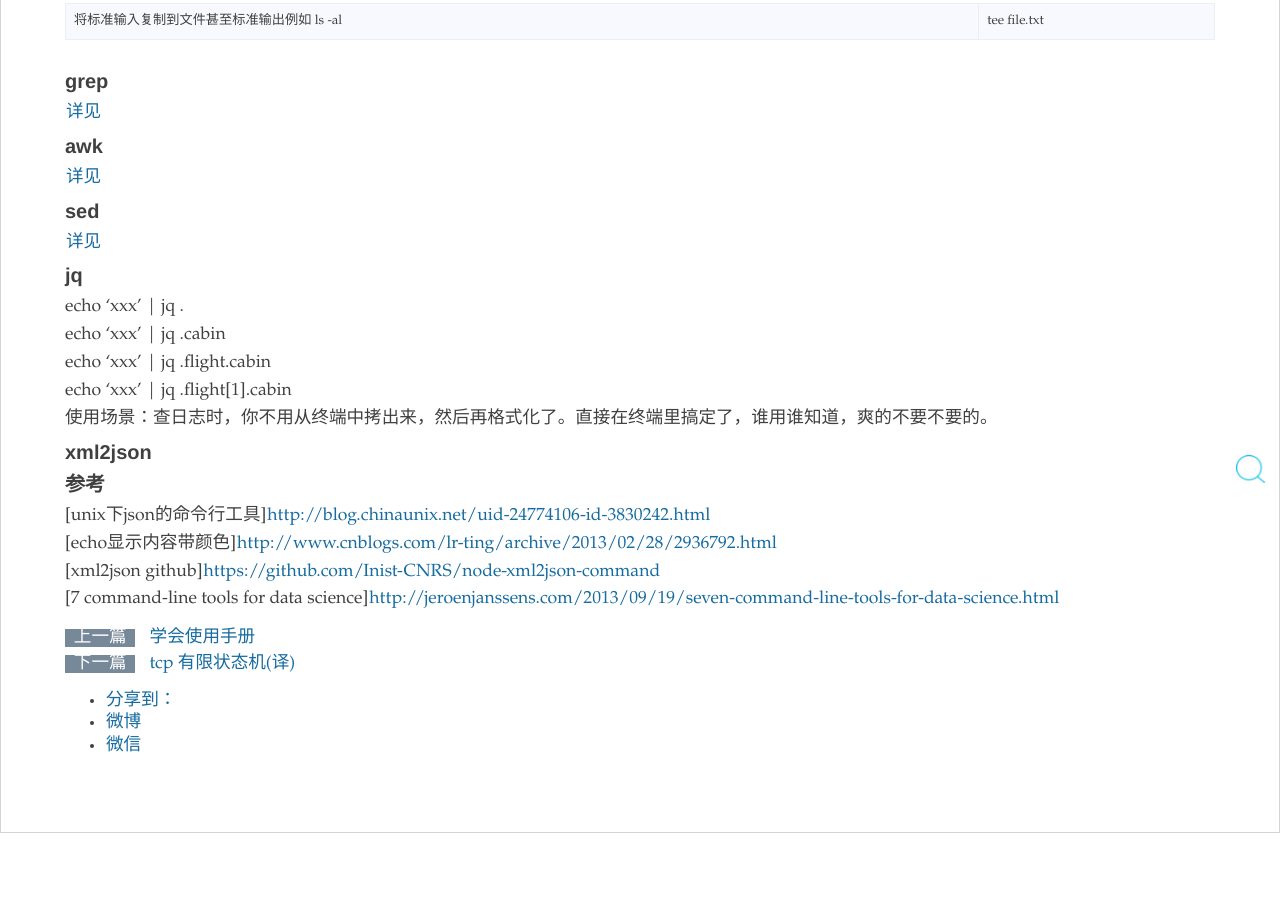
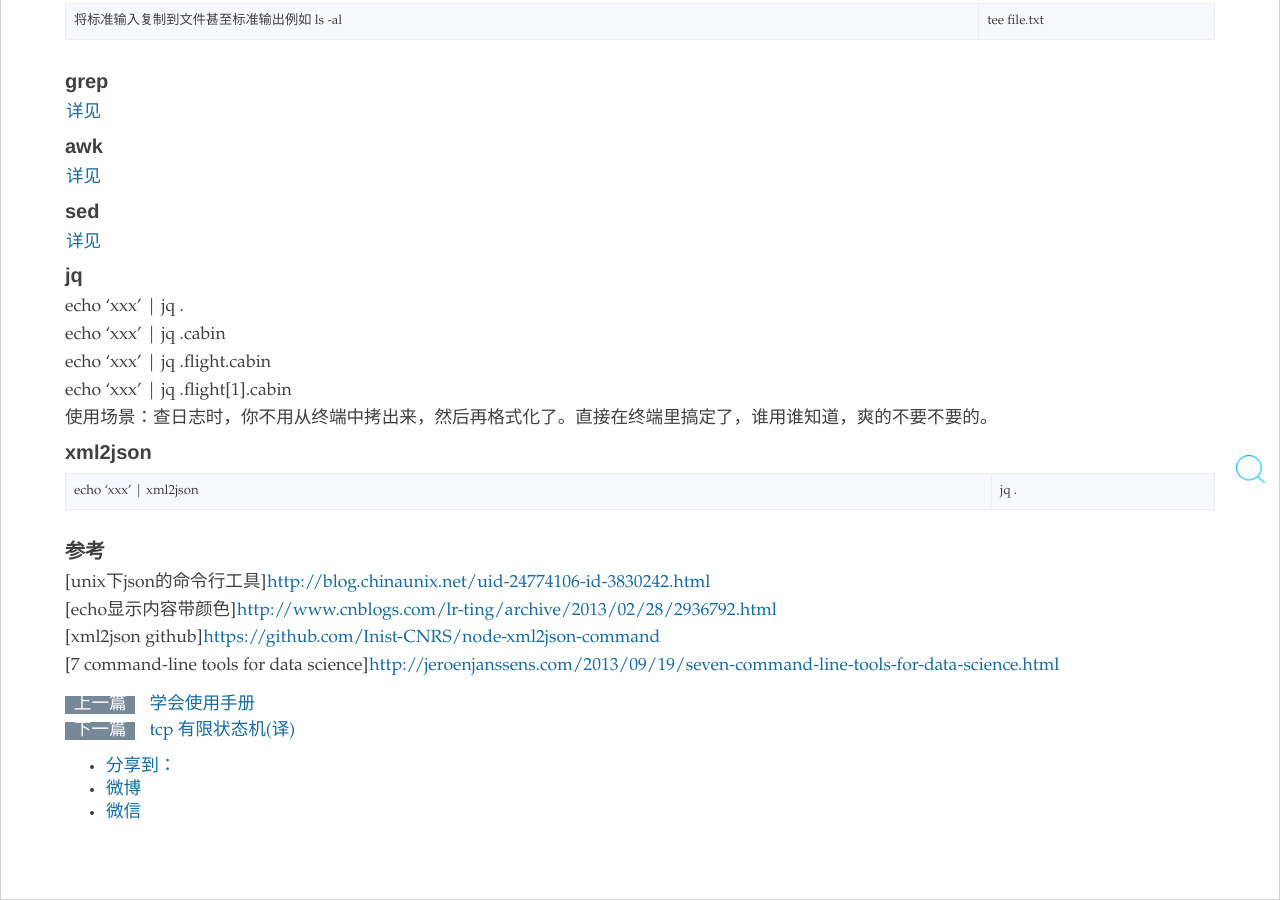
Before and after one commit to zy123a/lcj1992.github.com, a Jekyll site: the page built from _posts/unix/text/2015-12-24-text.md, in a window 1280 px wide and 900 px high, scrolled down 2693 px. Built offline with Jekyll 4.4.1, drawn with Linux system fonts in a browser that asks for light colours; nearby versions of some CDN libraries; comment, search, counter and statistics services are not loaded; before the commit the page ends 3526 px from its top, so only the background shows below that.

Commit message:
annotation

```diff
--- a/_posts/unix/text/2015-12-24-text.md
+++ b/_posts/unix/text/2015-12-24-text.md
@@ -178,6 +178,8 @@ echo 'xxx' \| jq .flight[1].cabin
 
 #### xml2json
 
+echo 'xxx' \| xml2json | jq .
+
 
 #### 参考
 
```
